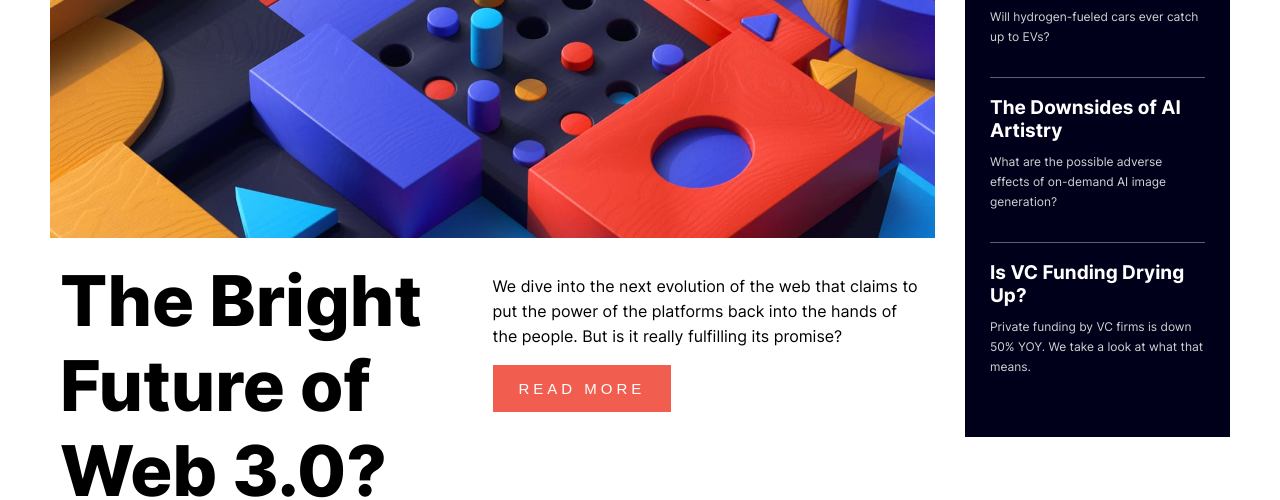
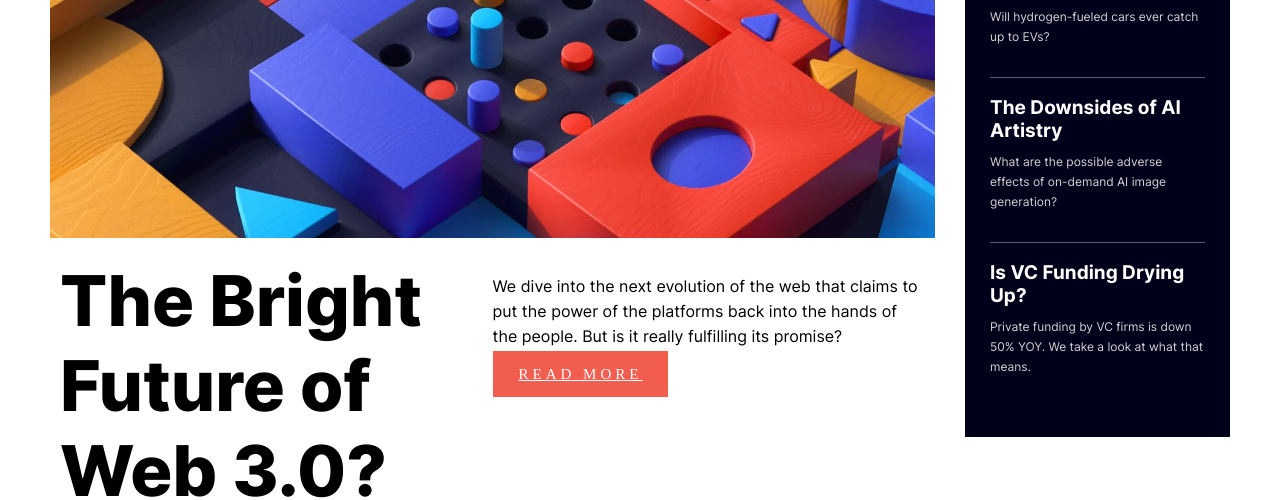
Before and after one commit to soheilyr/simple-news-page, a plain HTML site: page index.html in a window 1280 px wide. Shown: the part 315-815 px from the top of the page. Drawn offline with Linux system fonts and the light colour scheme.

Commit message:
replace button with a

```diff
--- a/index.html
+++ b/index.html
@@ -5,12 +5,10 @@
   <meta charset="UTF-8">
   <meta name="viewport" content="width=device-width, initial-scale=1.0">
   <!-- displays site properly based on user's device -->
-
+  <meta name="author" content="soheil yazdanyar">
   <link rel="icon" type="image/png" sizes="32x32" href="./images/favicon-32x32.png">
-
   <title>css flex | News homepage</title>
   <link rel="stylesheet" href="./assets/css/style.css">
-  <!-- Feel free to remove these styles or customise in your own stylesheet 👍 -->
 </head>
 
 <body>
@@ -70,7 +68,7 @@
               people.
               But is it really fulfilling its promise?
             </p>
-            <button class="btn btn-primary">Read More</button>
+            <a href="/" class="btn btn-primary">Read More</a>
           </div>
         </div>
       </div>
```
Also changed, not shown: 3 other files.
